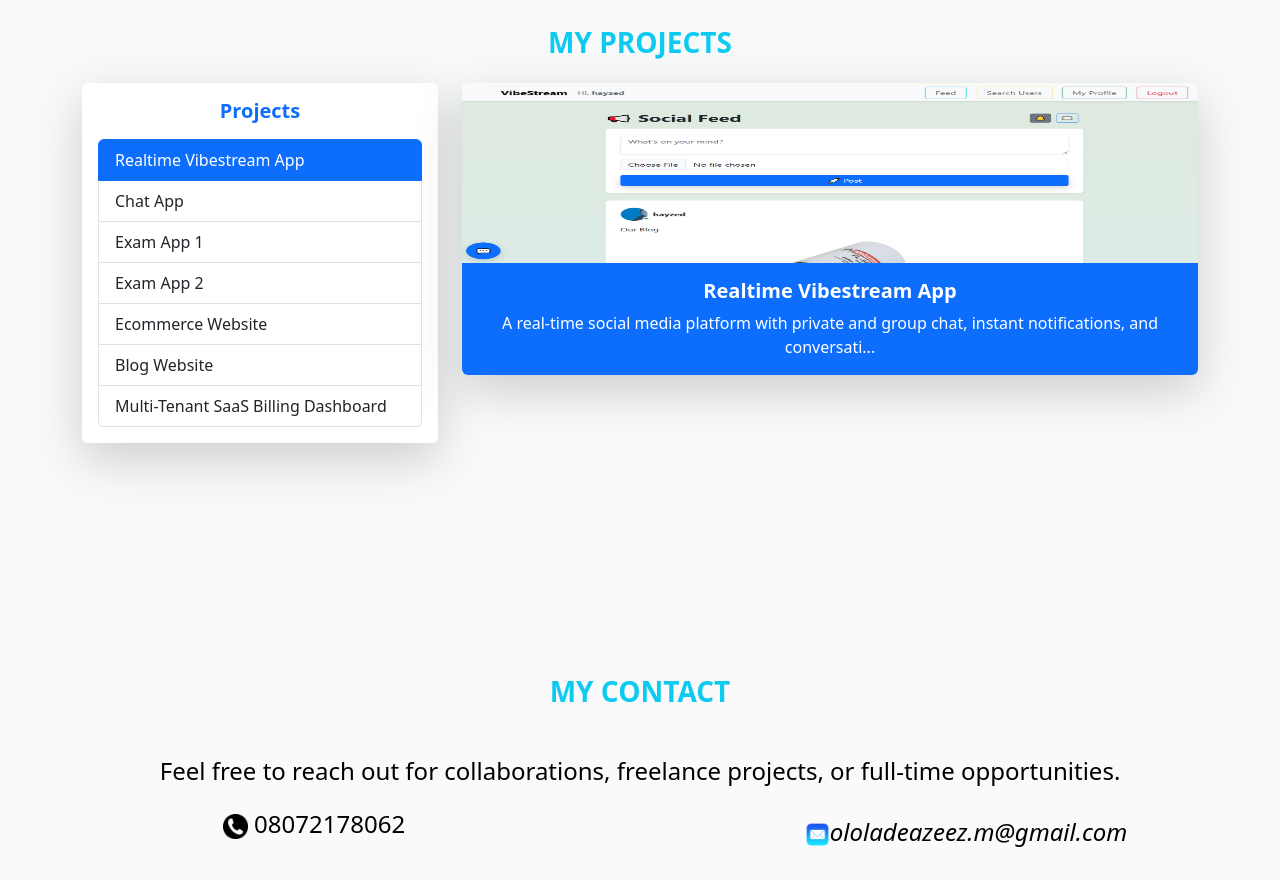
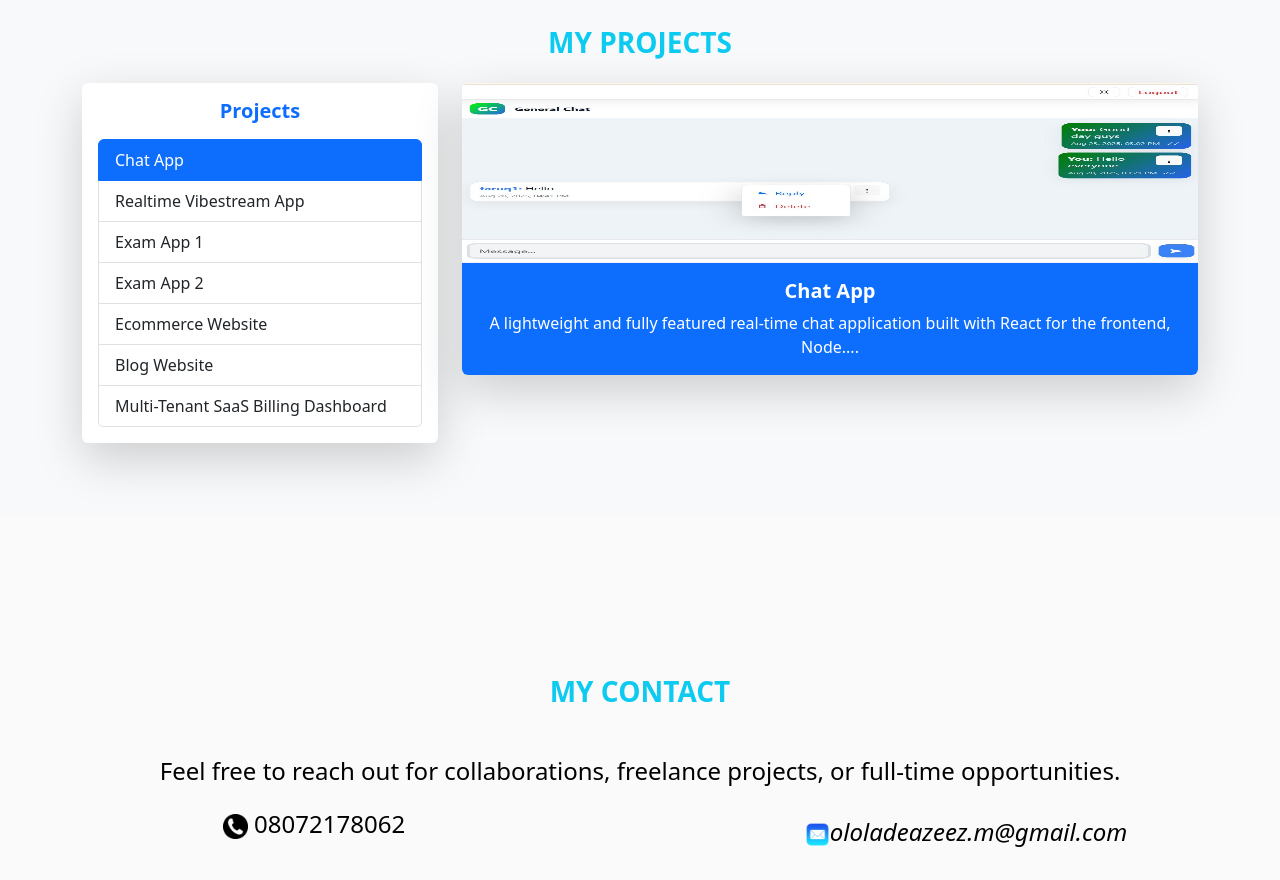
Before and after one commit to hayZedTech/port-frontend, a React (Vite) app: page / in a window 1280 px wide. Shown: the part 2860-3740 px from the top of the page. Built offline with nearby package versions, Linux system fonts and the light colour scheme.

Commit message:
Initial commit

```diff
--- a/src/Projects.jsx
+++ b/src/Projects.jsx
@@ -21,23 +21,34 @@ export const Projects = () => {
 
   const projects = [
 
+    {
+      id: 1,
+      title: "Chat App",
+      desc: "A lightweight and fully featured real-time chat application built with React for the frontend, Node.js + Express for the backend, and PostgreSQL for data storage. It includes features such as real-time messaging with Socket.IO (both public and private), optimistic UI updates for instant feedback, message delivery and read receipts, inline reply and message editing/deleting, emoji reactions, file and image uploads with previews and progress tracking, and voice note recording and playback. The app also supports browser notifications with sound alerts, typing indicators, online presence tracking, grouped messages by date, auto-resizing message input, media previews and downloads, and graceful socket reconnection. Styled with Bootstrap for a clean, responsive, and accessible interface.",
+      img: chat_img,
+      link: "https://chat-realtime-front.vercel.app/",
+      languages: [
+        "HTML",
+        "CSS",
+        "React",
+        "Node.js",
+        "Express.js",
+        "PostgreSQL",
+        "Bootstrap",
+        "Socket.IO",
+        "Axios",
+        "Web Audio API / MediaRecorder",
+        "React Icons"
+      ]
+    },
 
     {
-      id: 1,
+      id: 2,
       title: "Realtime Vibestream App",
       desc: "A real-time social media platform with private and group chat, instant notifications, and conversation management. Built with React for the frontend and Node.js + Express for backend APIs. Integrated Socket.io for real-time messaging and MongoDB for scalable data storage. Deployed seamlessly on Vercel (frontend) and Render (backend).",
       img: vibestream,
       link: "https://vibestream-frontend-beige.vercel.app/",
       languages: ["HTML", "CSS", "React", "Node.js", "Express.js", "MongoDB", "Bootstrap", "Socket.io"],
-    },
-
-    {
-      id: 2,
-      title: "Chat App",
-      desc: "A lightweight chat application that allows users to communicate in real-time. Built with React for UI, Node.js + Express for backend logic, and PostgreSQL for persistent message storage. Designed with Bootstrap for a clean, responsive interface. Demonstrates real-time data flow and user-friendly design.",
-      img: chat_img,
-      link: "https://chat-frontend-wslj.vercel.app/",
-      languages: ["HTML", "CSS","React", "Node.js", "Express.js", "PostgreSQL", "Bootstrap"],
     },
 
     {
```
